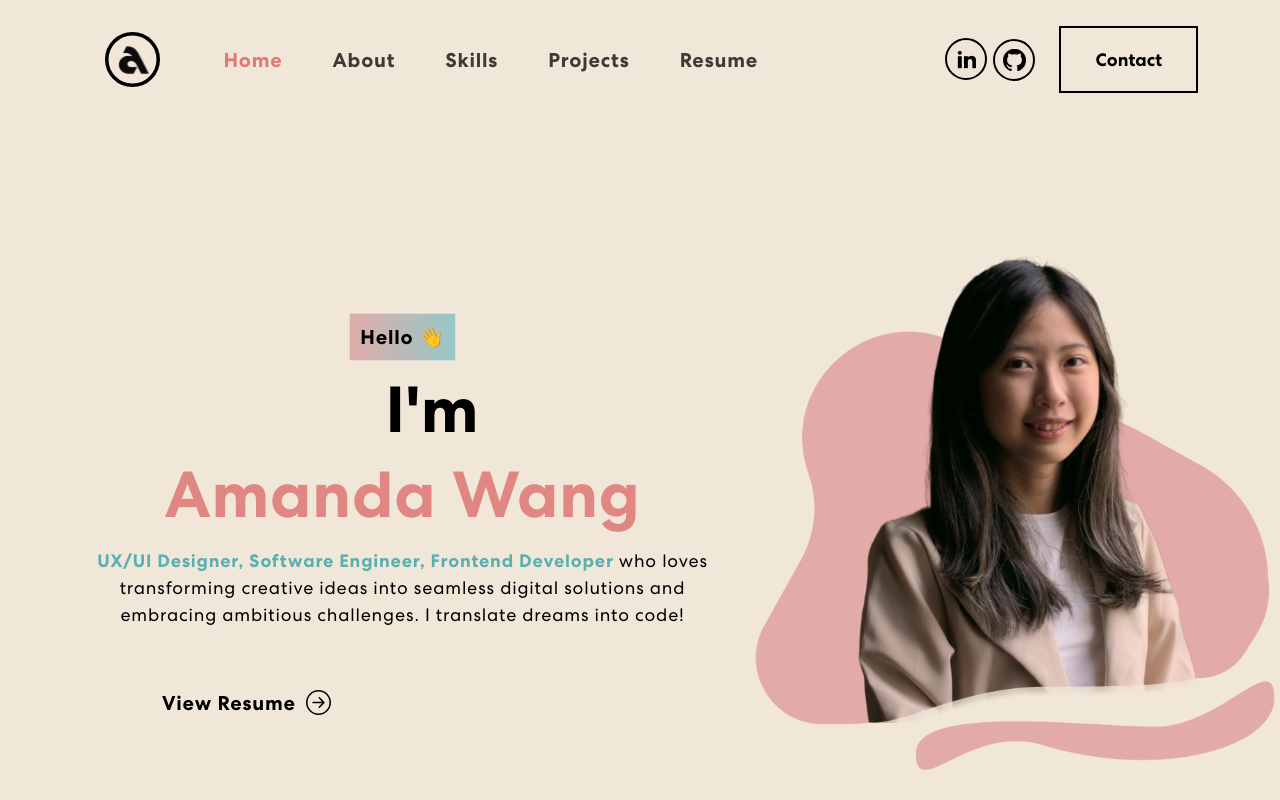
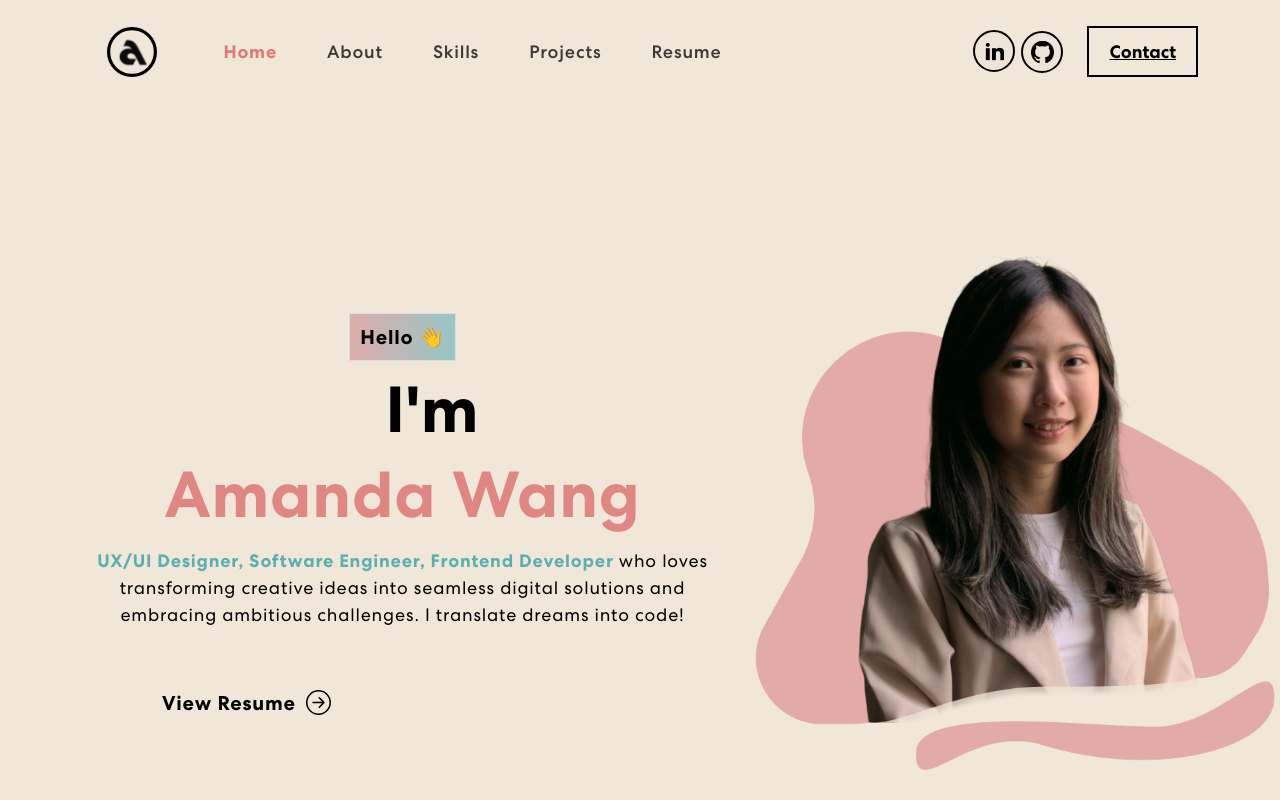
Before and after one commit to amandawangg/my-portfolio, a React (Create React App) app: page / in a window 1280 px wide. Shown: the top 800 px of the page. Built offline with nearby package versions, Linux system fonts and the light colour scheme.

Commit message:
edited Footer

```diff
--- a/src/App.css
+++ b/src/App.css
@@ -110,18 +110,18 @@ nav.navbar {
   transition:  0.32s ease-in-out;
 }
 nav.navbar.scrolled {
-  padding: 0px 0;
+  padding: 5px 0;
   background-color: #D1DEDE;
 }
 nav.navbar a.navbar-brand {
     width: 9%;
 }
 nav.navbar .navbar-nav .nav-link.navbar-link {
-  font-weight: 600;
+  font-weight: 500;
   color: #000 !important;
   letter-spacing: 0.8px;
   padding: 0 25px;
-  font-size: 20px;
+  font-size: 18px;
   opacity: 0.75;
 }
 nav.navbar .navbar-nav a.nav-link.navbar-link:hover,
@@ -175,7 +175,7 @@ span.navbar-text {
   font-weight: 700;
   color: #000;
   border: 2px solid #000;
-  padding: 18px 34px;
+  padding: 10px 20px;
   font-size: 18px;
   margin-left: 18px;
 	position: relative;
--- a/src/components/NavBar.js
+++ b/src/components/NavBar.js
@@ -30,7 +30,7 @@ export const NavBar = () => {
     <Navbar expand="lg" className={scrolled ? "scrolled" : ""}>
       <Container>
         <Navbar.Brand href="#home">
-            <img src={logo} alt="logo" style={{ width: '55px', height: 'auto' }}/>
+            <img src={logo} alt="logo" style={{ width: '50px', height: 'auto' }}/>
         </Navbar.Brand>
         <Navbar.Toggle aria-controls="basic-navbar-nav" >
             <span className="navbar-toggle-icon"></span>
@@ -48,7 +48,9 @@ export const NavBar = () => {
                 <a href="https://www.linkedin.com/in/amanda-wang04/"><img src={linkedInIcon} alt="linkedInIcon" /></a>
                 <a href="https://github.com/amandawangg"><img src={githubIcon} alt="GithubIcon" /></a>
             </div>
-            <button className="vvd" onClick={() => console.log('connect')}><span>Contact</span> </button>
+            <button className="vvd" onClick={() => console.log('connect')}><span>
+              <a href="mailto:awang40@dons.usfca.edu">Contact</a></span>
+            </button>
           </span>
         </Navbar.Collapse>
       </Container>
--- a/src/components/ProjectCard.js
+++ b/src/components/ProjectCard.js
@@ -1,8 +1,8 @@
 import { Col } from "react-bootstrap";
 
-export const ProjectCard = ({ title, description, imgUrl }) => {
+export const ProjectCard = ({ title, description, imgUrl, onClick }) => {
   return (
-    <Col size={12} sm={6} md={4}>
+    <Col size={12} sm={6} md={4} onClick={onClick}>
       <div className="proj-imgbx">
         <img src={imgUrl} alt="Project cover" />
         <div className="proj-txtx">
--- a/src/components/Projects.js
+++ b/src/components/Projects.js
@@ -4,6 +4,7 @@ import iosProjImg from "../assets/img/iosProjImg.png";
 import portfolioProjImg from "../assets/img/portfolioProjImg.png";
 import { ProjectCard } from "./ProjectCard";
 import TrackVisibility from 'react-on-screen';
+import React from 'react';
 
 export const Projects = () => {
     const projects = [
@@ -11,18 +12,25 @@ export const Projects = () => {
           title: "Search Engine",
           description: "Backend Project",
           imgUrl: seProjImg,
+          link: "https://github.com/amandawangg/SearchEngine",
         },
         {
-          title: "iOS App",
-          description: "Frontend Project",
+          title: "accesSOS",
+          description: "Frontend portion of the iOS App",
           imgUrl: iosProjImg,
+          link: "https://apps.apple.com/us/app/accessos/id1578050242",
         },
         {
           title: "Portfolio Project",
           description: "Frontend Project w/ Figma prototype",
           imgUrl: portfolioProjImg,
+          link: "https://www.figma.com/file/Tk3UwDTXtESO6RESYgXXNW/Untitled?type=design&node-id=0%3A1&mode=design&t=ELlCpxrgmYlUnl4O-1",
         },
       ];
+
+      const handleProjectCardClick = (link) => {
+        window.location.href = link;
+      };
 
       return (
         <section className="project" id="projects">
@@ -53,6 +61,7 @@ export const Projects = () => {
                                 return (
                                   <ProjectCard
                                     key={index}
+                                    onClick={() => handleProjectCardClick(project.link)}
                                     {...project}
                                     />
                                 )
@@ -61,6 +70,19 @@ export const Projects = () => {
                           </Row>
                         </Tab.Pane>
                         <Tab.Pane eventKey="section">
+                          <Row>
+                              {
+                                projects.map((project, index) => {
+                                  return (
+                                    <ProjectCard
+                                      key={index}
+                                      onClick={() => handleProjectCardClick(project.link)}
+                                      {...project}
+                                      />
+                                  )
+                                })
+                              }
+                            </Row>
                           <p>Description</p>
                         </Tab.Pane>
                         <Tab.Pane eventKey="third">
```
